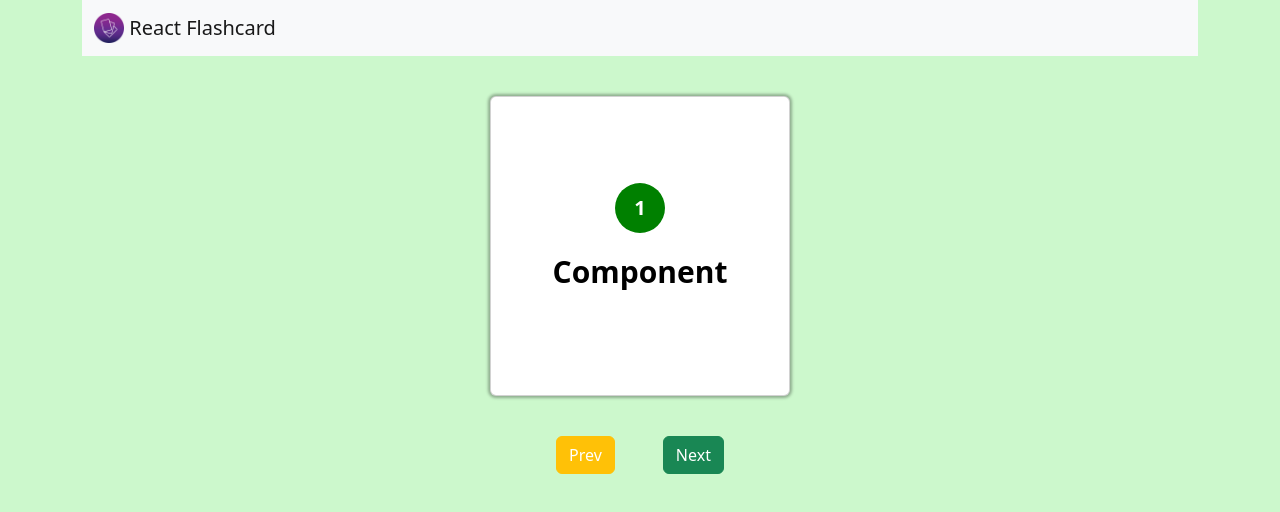
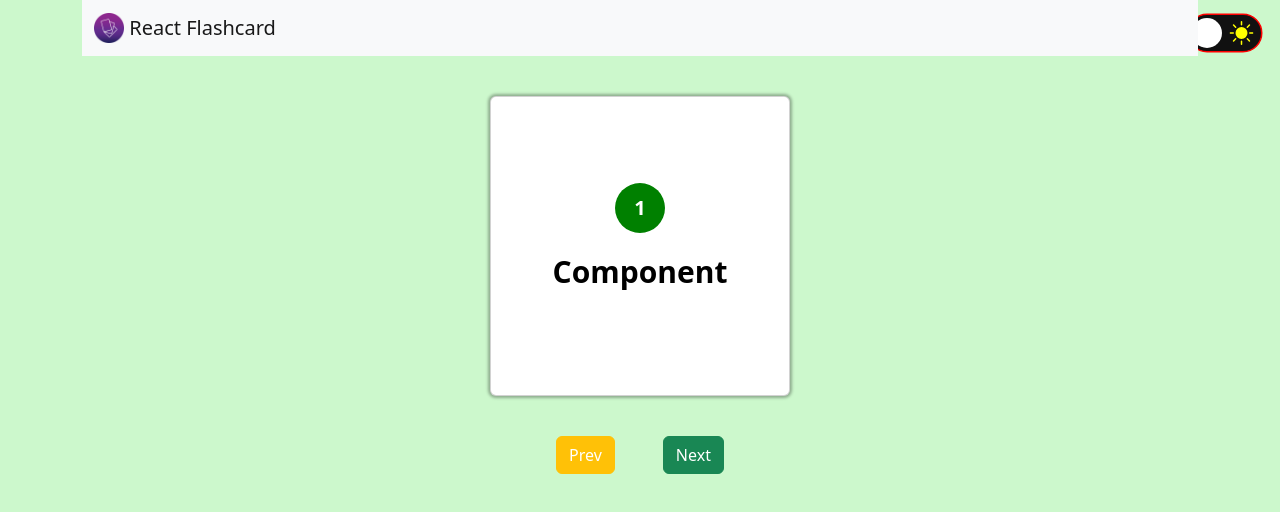
Before and after one commit to imrezwan/flashcard-react, a React (Create React App) app: page / in a window 1280 px wide. Shown: the top 512 px of the page. Built offline with nearby package versions, Linux system fonts and the light colour scheme.

Commit message:
dark mode added

```diff
--- a/package.json
+++ b/package.json
@@ -10,6 +10,7 @@
     "react": "^18.2.0",
     "react-bootstrap": "^2.5.0",
     "react-dom": "^18.2.0",
+    "react-icons": "^4.4.0",
     "react-scripts": "5.0.1",
     "web-vitals": "^2.1.4"
   },
--- a/src/App.css
+++ b/src/App.css
@@ -74,3 +74,37 @@
 .prev-next-btns{
   color: white;
 }
+
+.checkbox {
+  opacity: 0;
+  position: absolute;
+}
+
+.label {
+  width: 50px;
+  height: 26px;
+  background-color:#111;
+  display: flex;
+  border-radius:50px;
+  border: 1px solid red;
+  align-items: center;
+  justify-content: space-between;
+  padding: 5px;
+  position: relative;
+  transform: scale(1.5);
+}
+
+.ball {
+  width: 20px;
+  height: 20px;
+  background-color: white;
+  position: absolute;
+  top: 2px;
+  left: 2px;
+  border-radius: 50%;
+  transition: transform 0.2s linear;
+}
+
+.checkbox:checked + .label .ball{
+  transform: translateX(24px);
+}
--- a/src/App.js
+++ b/src/App.js
@@ -1,15 +1,34 @@
 import './App.css';
-import { useState } from 'react';
+import { useState, useEffect } from 'react';
 import Card from './components/Card';
 import Toolbar from './components/Toolbar';
 import Container from 'react-bootstrap/Container';
 import Button from 'react-bootstrap/Button';
 import DataSource from './datasource';
+import {BsFillMoonFill, BsFillSunFill} from 'react-icons/bs'
+
+function getWindowDimensions() {
+  const { innerHeight: height } = window;
+  return {
+    height
+  };
+}
 
 function App() {
   const allCards = DataSource.getAllFlashcards();
   const totalCards = allCards.length;
   const [curCardId, setCurCardId] = useState(1);
+  const [windowDimensions, setWindowDimensions] = useState(getWindowDimensions());
+  const [mode, setMode] = useState('light');
+
+  useEffect(() => {
+    function handleResize() {
+      setWindowDimensions(getWindowDimensions());
+    }
+
+    window.addEventListener('resize', handleResize);
+    return () => window.removeEventListener('resize', handleResize);
+  }, []);
 
   let goToPrev = () => {
     if ( isValidId(curCardId - 1)) {
@@ -34,6 +53,21 @@ function App() {
   }
 
   return (
+    <div style={{
+      backgroundColor: mode === 'light' ? "rgb(204, 248, 204)" : "rgb(0, 0, 0)",
+      backgroundSize: 'cover',
+        backgroundRepeat: 'no-repeat',
+        backgroundPosition: 'center',
+        height: windowDimensions.height,
+    }}>
+    <div style={{float: 'right', marginRight: "30px", marginTop: "20px"}}>
+    <input type="checkbox" class="checkbox" id="checkbox" />
+      <label for="checkbox" class="label" onClick={e => setMode(mode === 'light' ? 'dark' : 'light')}>
+        <BsFillMoonFill style={{color: "pink"}}/>
+        <BsFillSunFill style={{color: "yellow"}}/>
+        <div class='ball'></div>
+      </label>
+    </div>
     <Container className="container-main">
       <Toolbar></Toolbar>
       <Card {...allCards.find(item=> item.id === curCardId)}></Card>
@@ -42,6 +76,7 @@ function App() {
         <Button variant="success" className="ms-4 prev-next-btns" onClick={goToNext}>Next</Button>
       </div>
     </Container>
+    </div>
   );
 }
 
--- a/src/index.css
+++ b/src/index.css
@@ -5,5 +5,4 @@ body {
     sans-serif;
   -webkit-font-smoothing: antialiased;
   -moz-osx-font-smoothing: grayscale;
-  background-color: rgb(204, 248, 204) !important;
 }
```
Also changed, not shown: 1 other file (tests, documents, lock files or other folders).
